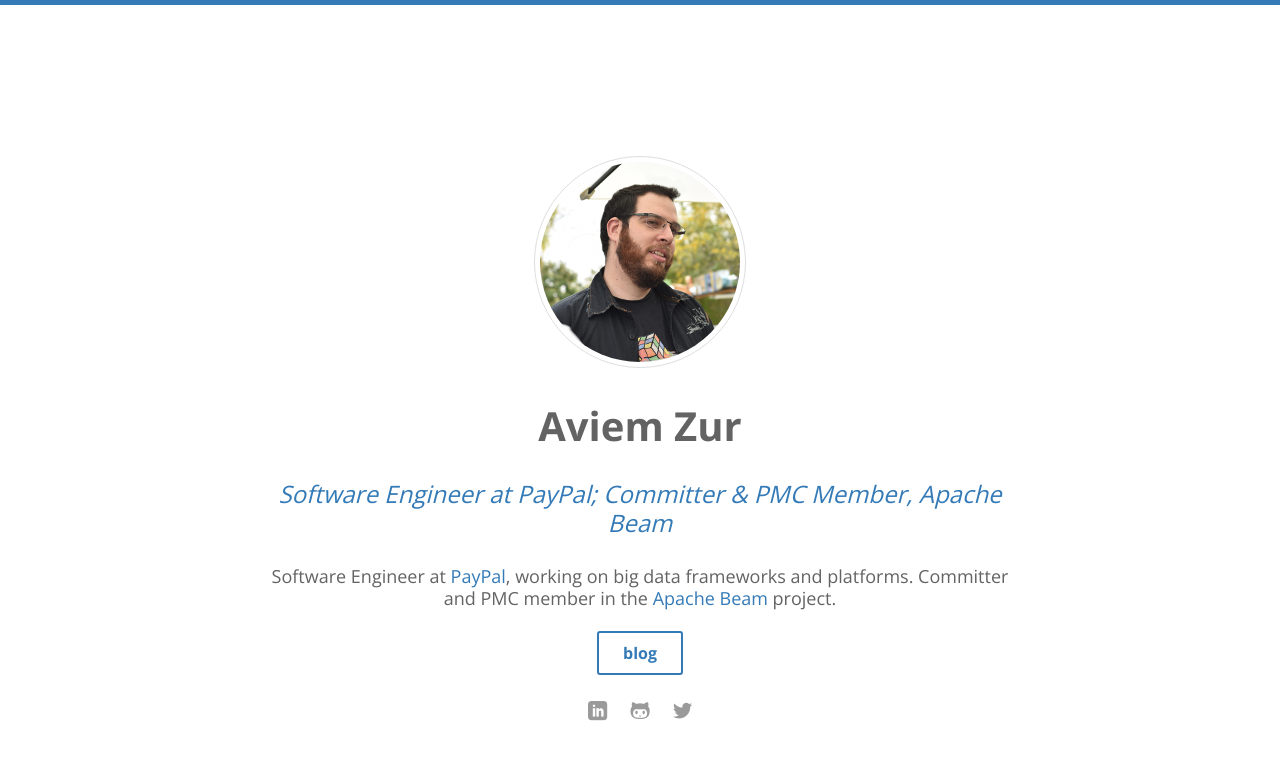
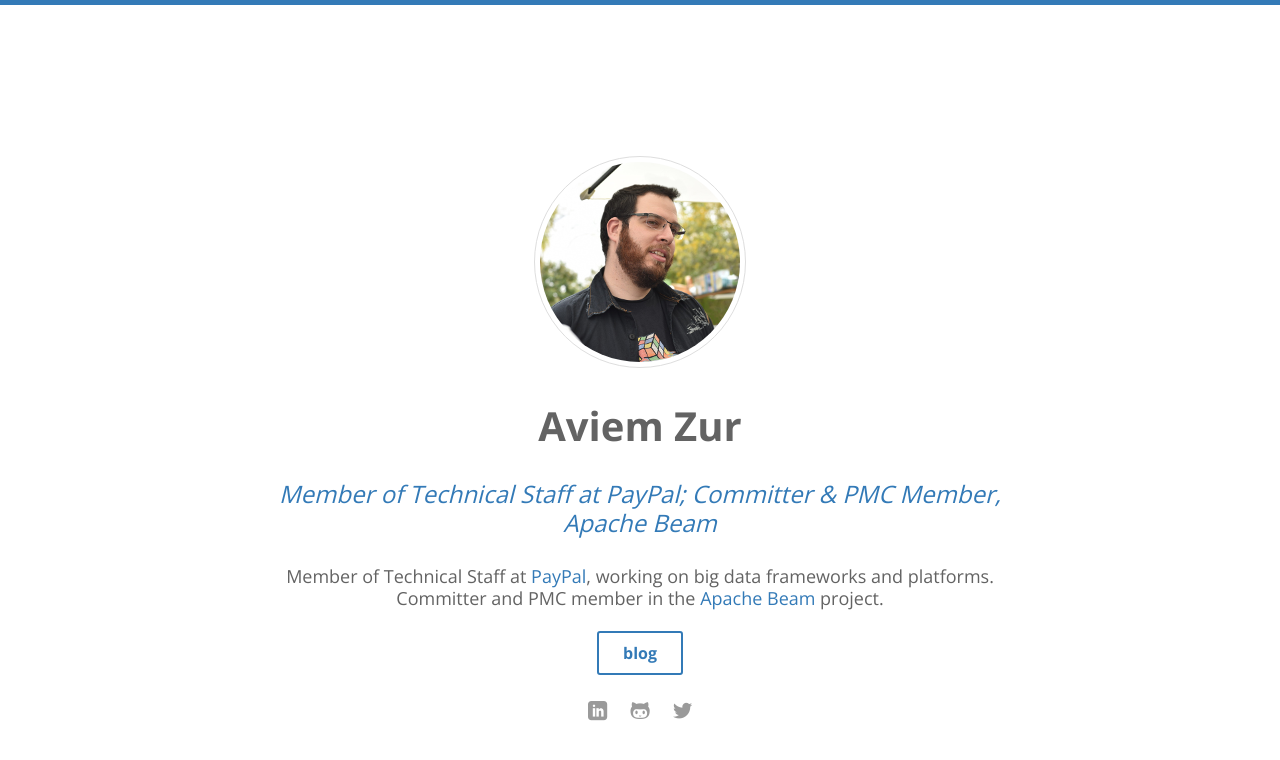
Before and after one commit to aviemzur/aviemzur.github.io, a Jekyll site: the page built from index.html, in a window 1280 px wide. Shown: the top 760 px of the page. Built offline with Jekyll 4.4.1, drawn with Linux system fonts in a browser that asks for light colours; some web fonts are replaced.

Commit message:
Updated config

```diff
--- a/_config.yml
+++ b/_config.yml
@@ -8,8 +8,8 @@
 # Author settings.
 author:
   name      : Aviem Zur
-  job       : Software Engineer at PayPal; Committer & PMC Member, Apache Beam
-  bio       : Software Engineer at <a href="https://www.paypal.com/">PayPal</a>, working on big data frameworks and platforms. Committer and PMC member in the <a href="https://beam.apache.org">Apache Beam</a> project.
+  job       : Member of Technical Staff at PayPal; Committer & PMC Member, Apache Beam
+  bio       : Member of Technical Staff at <a href="https://www.paypal.com/">PayPal</a>, working on big data frameworks and platforms. Committer and PMC member in the <a href="https://beam.apache.org">Apache Beam</a> project.
   thumb     : /images/aviemzur.png
   github    : https://github.com/aviemzur
   twitter   : https://twitter.com/aviemzur
```
